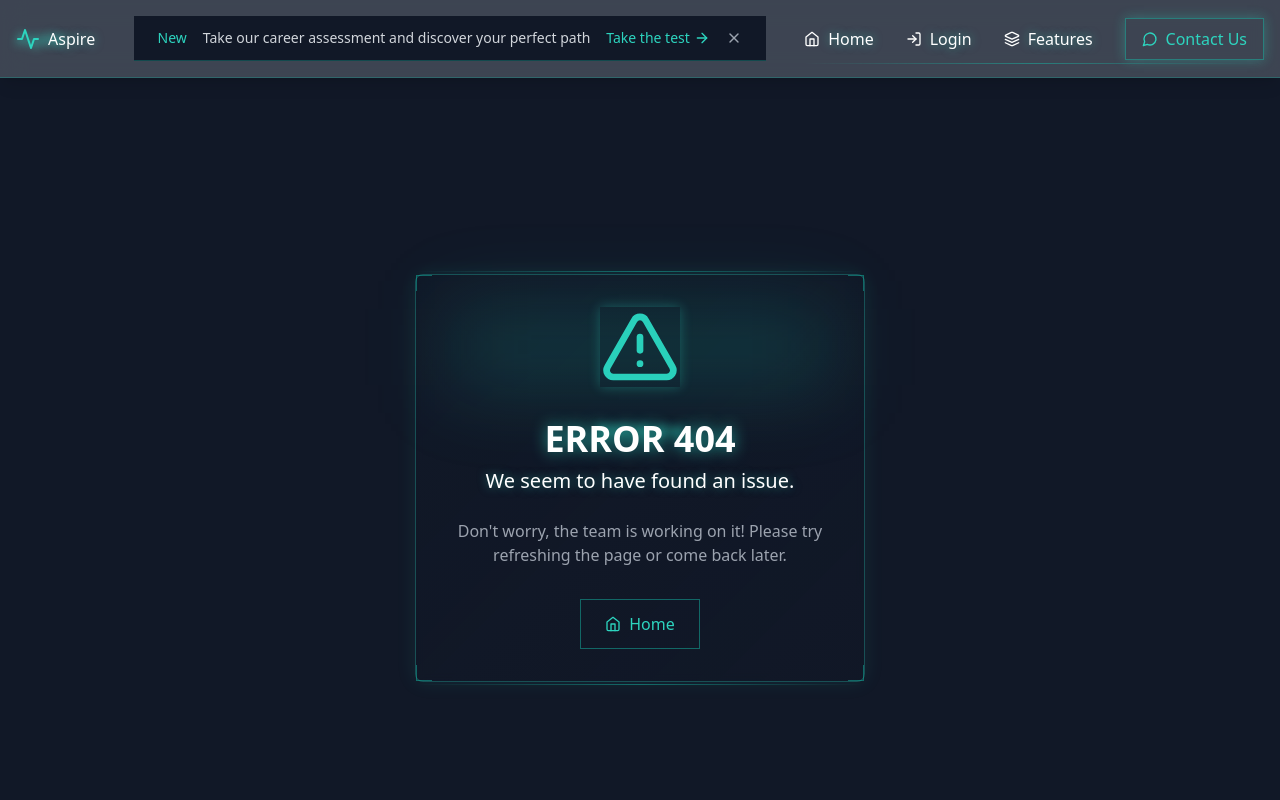
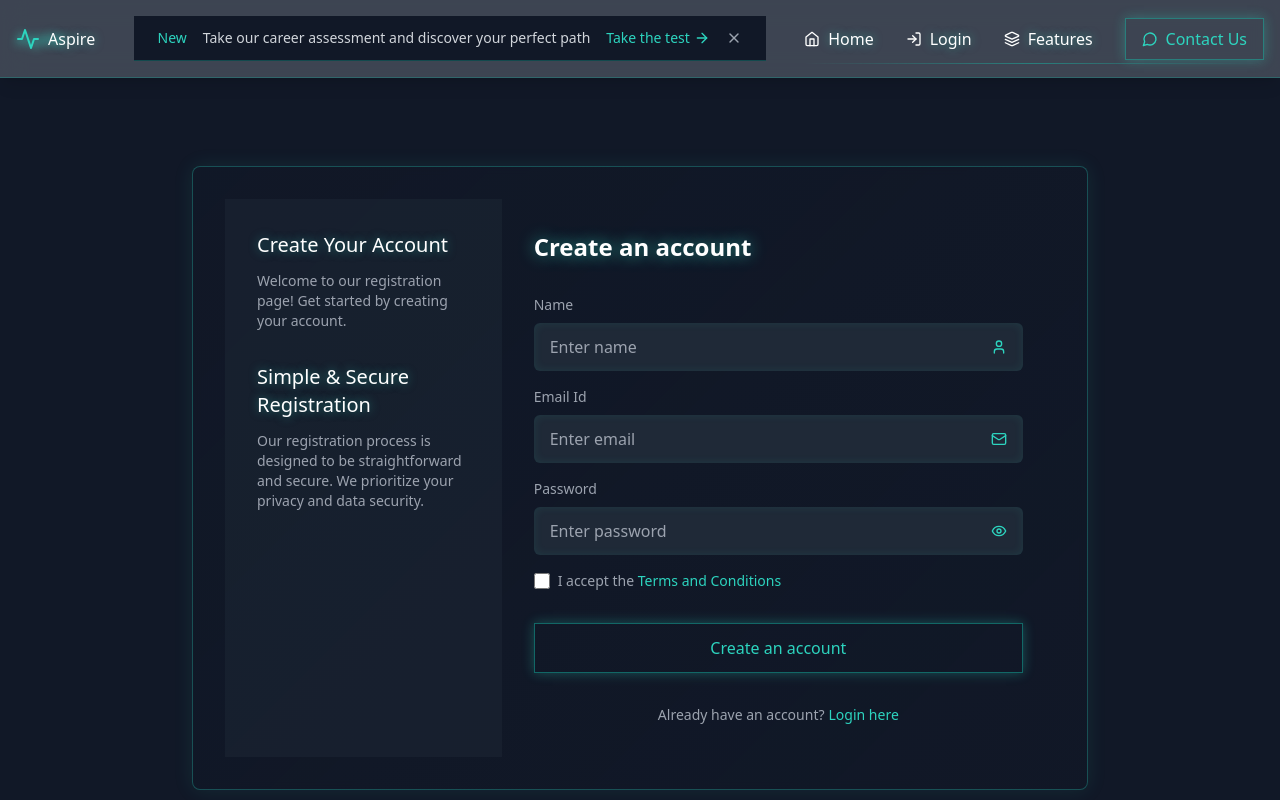
Before and after one commit to MadamLoki/career-aptitude-explorer, a React (Vite) app in the folder frontend/: page /register in a window 1280 px wide. Shown: the top 800 px of the page. Built offline with nearby package versions, Linux system fonts and the light colour scheme.

Commit message:
feat: add registration component and route to the application

```diff
--- a/frontend/src/App.tsx
+++ b/frontend/src/App.tsx
@@ -7,6 +7,7 @@ import Footer from './components/Footer.tsx';
 import Features from './components/Features.tsx';
 import Assessment from './pages/Assessment.tsx';
 import Error from './components/Error.tsx';
+import Register from './components/Register.tsx';
 
 function App() {
 	return (
@@ -20,6 +21,7 @@ function App() {
 					<Route path="/login" element={<Login />} />
 					<Route path="/features" element={<Features />} />
 					<Route path="/assessment" element={<Assessment />} />
+					<Route path="/register" element={<Register />} />
 
 					// Add more routes as needed
 					<Route path="*" element={<Error />} />
--- /dev/null
+++ b/frontend/src/components/Register.tsx
@@ -0,0 +1,73 @@
+import { User, Mail, Eye } from 'lucide-react';
+
+export default function Register () {
+    return (
+        <div className="min-h-screen bg-gray-900 flex items-center justify-center p-4">
+            <div className="w-full max-w-4xl grid md:grid-cols-3 cyber-card">
+                {/* Left Panel */}
+                <div className="max-md:order-1 cyber-stack bg-gray-800/50 p-8">
+                    <div className="space-y-3">
+                        <h4 className="cyber-text text-xl">Create Your Account</h4>
+                        <p className="text-gray-400 text-sm">
+                            Welcome to our registration page! Get started by creating your account.
+                        </p>
+                    </div>
+                    <div className="space-y-3">
+                        <h4 className="cyber-text text-xl">Simple & Secure Registration</h4>
+                        <p className="text-gray-400 text-sm">
+                            Our registration process is designed to be straightforward and secure.
+                            We prioritize your privacy and data security.
+                        </p>
+                    </div>
+                </div>
+
+                {/* Form Section */}
+                <form className="md:col-span-2 p-8 space-y-8">
+                    <h3 className="cyber-title text-2xl">Create an account</h3>
+
+                    <div className="cyber-stack-sm">
+                        <div>
+                            <label className="text-gray-400 text-sm mb-2 block">Name</label>
+                            <div className="relative">
+                                <input name="name" type="text" required className="cyber-input w-full" placeholder="Enter name" />
+                                <User className="w-4 h-4 absolute right-4 top-1/2 -translate-y-1/2 text-teal-400" />
+                            </div>
+                        </div>
+
+                        <div>
+                            <label className="text-gray-400 text-sm mb-2 block">Email Id</label>
+                            <div className="relative">
+                                <input name="email" type="email" required className="cyber-input w-full"placeholder="Enter email" />
+                                <Mail className="w-4 h-4 absolute right-4 top-1/2 -translate-y-1/2 text-teal-400" />
+                            </div>
+                        </div>
+
+                        <div>
+                            <label className="text-gray-400 text-sm mb-2 block">Password</label>
+                            <div className="relative">
+                                <input name="password" type="password" required className="cyber-input w-full" placeholder="Enter password" />
+                                <Eye className="w-4 h-4 absolute right-4 top-1/2 -translate-y-1/2 text-teal-400 cursor-pointer" />
+                            </div>
+                        </div>
+
+                        <div className="flex items-center gap-2">
+                            <input id="terms" name="terms" type="checkbox" className="w-4 h-4 border-teal-500/30 bg-gray-800/50"/>
+                            <label htmlFor="terms" className="text-sm text-gray-400">
+                                I accept the <a href="#" className="text-teal-400 hover:text-teal-300">Terms and Conditions</a>
+                            </label>
+                        </div>
+                    </div>
+
+                    <button type="submit" className="w-full bg-transparent border border-teal-500/50 hover:border-teal-400 px-6 py-3 text-teal-400 transition-all hover:bg-teal-500/10 animate-cyber-pulse" >
+                        Create an account
+                    </button>
+
+                    <p className="text-gray-400 text-sm text-center">Already have an account?
+                        <a href="/login" className="text-teal-400 hover:text-teal-300 ml-1">
+                            Login here </a>
+                    </p>
+                </form>
+            </div>
+        </div>
+    );
+}
```
